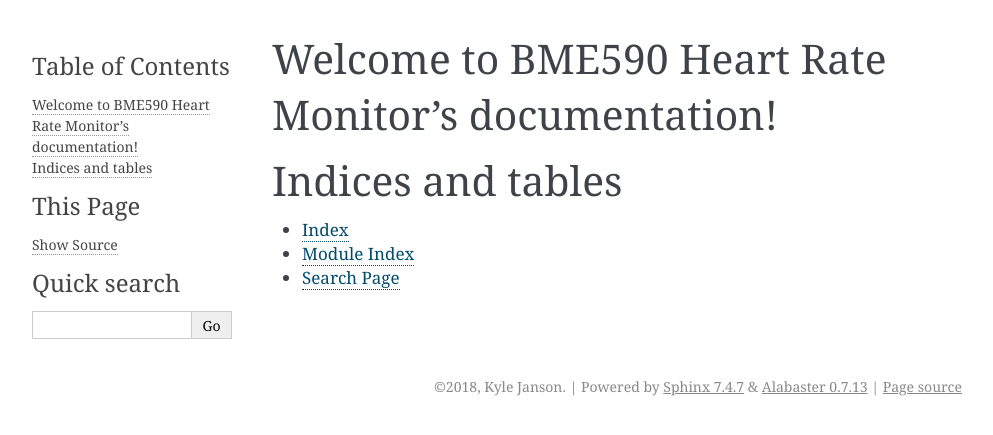
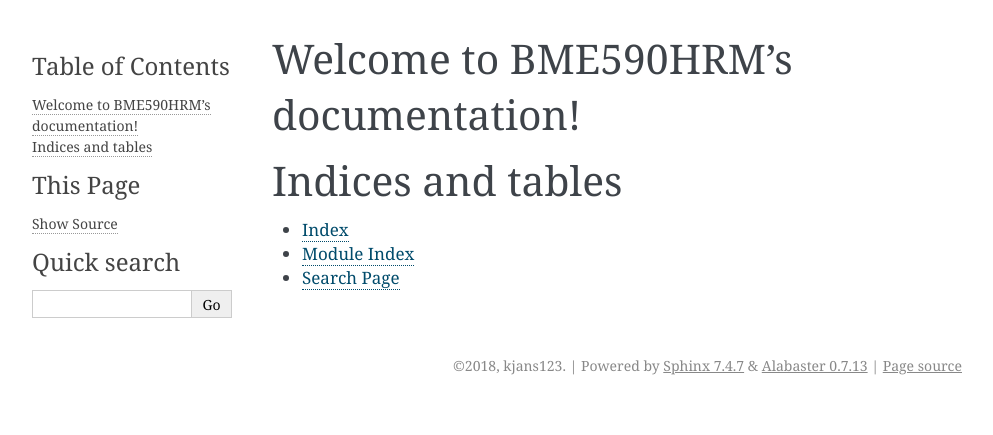
Before and after one commit to kjans123/bme590hrm, a Sphinx documentation site: the page built from docs/index.rst, in a window 1280 px wide. Shown: the top 435 px of the page, without its empty margins (148-1141 px from the left). Built offline with Sphinx 7.4.7, drawn with Linux system fonts in a browser that asks for light colours.

Commit message:
changed docs conf.py to be pep8 compliant

```diff
--- a/docs/conf.py
+++ b/docs/conf.py
@@ -19,9 +19,9 @@
 
 # -- Project information -----------------------------------------------------
 
-project = 'BME590 Heart Rate Monitor'
-copyright = '2018, Kyle Janson'
-author = 'Kyle Janson'
+project = 'BME590HRM'
+copyright = '2018, kjans123'
+author = 'kjans123'
 
 # The short X.Y version
 version = ''
@@ -102,7 +102,7 @@
 # -- Options for HTMLHelp output ---------------------------------------------
 
 # Output file base name for HTML help builder.
-htmlhelp_basename = 'BME590HeartRateMonitordoc'
+htmlhelp_basename = 'BME590HRMdoc'
 
 
 # -- Options for LaTeX output ------------------------------------------------
@@ -129,9 +129,8 @@
 # (source start file, target name, title,
 #  author, documentclass [howto, manual, or own class]).
 latex_documents = [
-    (master_doc, 'BME590HeartRateMonitor.tex',
-    'BME590 Heart Rate Monitor Documentation',
-    'Kyle Janson', 'manual'),
+    (master_doc, 'BME590HRM.tex', 'BME590HRM Documentation',
+     'kjans123', 'manual'),
 ]
 
 
@@ -140,9 +139,8 @@
 # One entry per manual page. List of tuples
 # (source start file, name, description, authors, manual section).
 man_pages = [
-    (master_doc, 'bme590heartratemonitor',
-    'BME590 Heart Rate Monitor Documentation',
-    [author], 1)
+    (master_doc, 'bme590hrm', 'BME590HRM Documentation',
+     [author], 1)
 ]
 
 
@@ -152,10 +150,9 @@
 # (source start file, target name, title, author,
 #  dir menu entry, description, category)
 texinfo_documents = [
-    (master_doc, 'BME590HeartRateMonitor',
-    'BME590 Heart Rate Monitor Documentation',
-    author, 'BME590HeartRateMonitor', 'One line description of project.',
-    'Miscellaneous'),
+    (master_doc, 'BME590HRM', 'BME590HRM Documentation',
+     author, 'BME590HRM', 'One line description of project.',
+     'Miscellaneous'),
 ]
 
 
--- a/docs/index.rst
+++ b/docs/index.rst
@@ -1,10 +1,10 @@
-.. BME590 Heart Rate Monitor documentation master file, created by
-   sphinx-quickstart on Mon Feb 19 00:40:15 2018.
+.. BME590HRM documentation master file, created by
+   sphinx-quickstart on Mon Feb 19 11:13:17 2018.
    You can adapt this file completely to your liking, but it should at least
    contain the root `toctree` directive.
 
-Welcome to BME590 Heart Rate Monitor's documentation!
-=====================================================
+Welcome to BME590HRM's documentation!
+=====================================
 
 .. toctree::
    :maxdepth: 2
```
Also changed, not shown: 2 other files.
